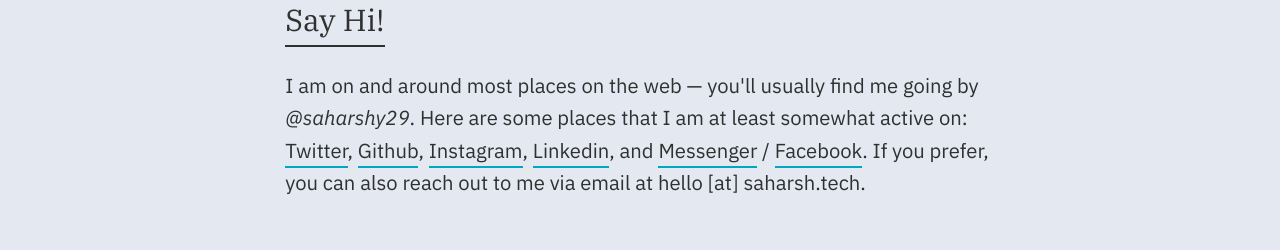
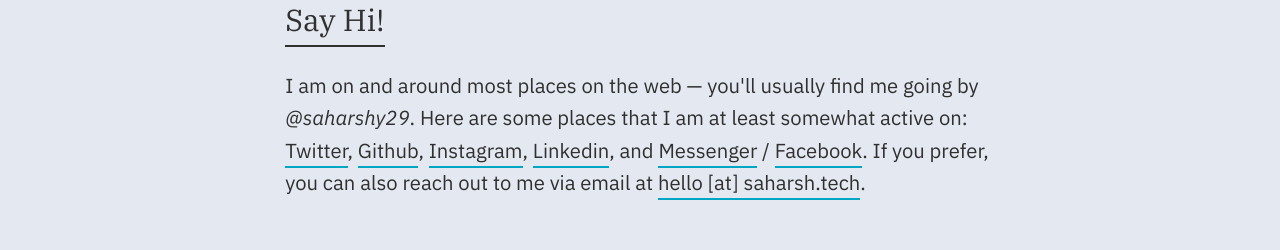
Before and after one commit to saharshxyz/site, a Next.js app: page / in a window 1280 px wide. Shown: the part 403-653 px from the top of the page. Built offline with nearby package versions, Linux system fonts and the light colour scheme.

Commit message:
Link to email

```diff
--- a/pages/index.tsx
+++ b/pages/index.tsx
@@ -52,8 +52,9 @@
           <a href="https://srsh.link/facebook" title="Saharsh&#39;s Facebook">
             Facebook
           </a>
-          . If you prefer, you can also reach out to me via email at hello [at]
-          saharsh.tech.
+          . If you prefer, you can also reach out to me via email at <a href="mailto:hello@saharsh.tech" title="Saharsh&#39;s Email">
+          hello [at] saharsh.tech
+          </a>.
         </p>
       </Post>
     </Layout>
```
